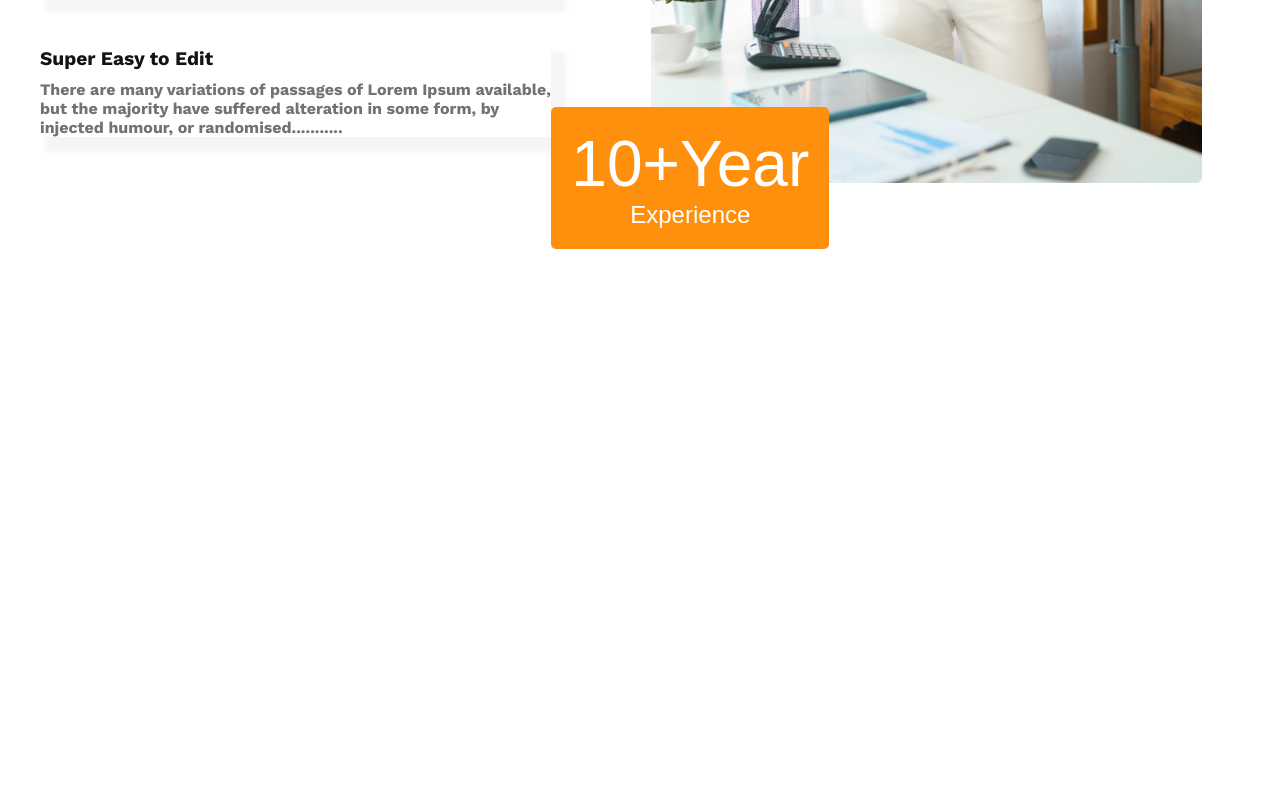
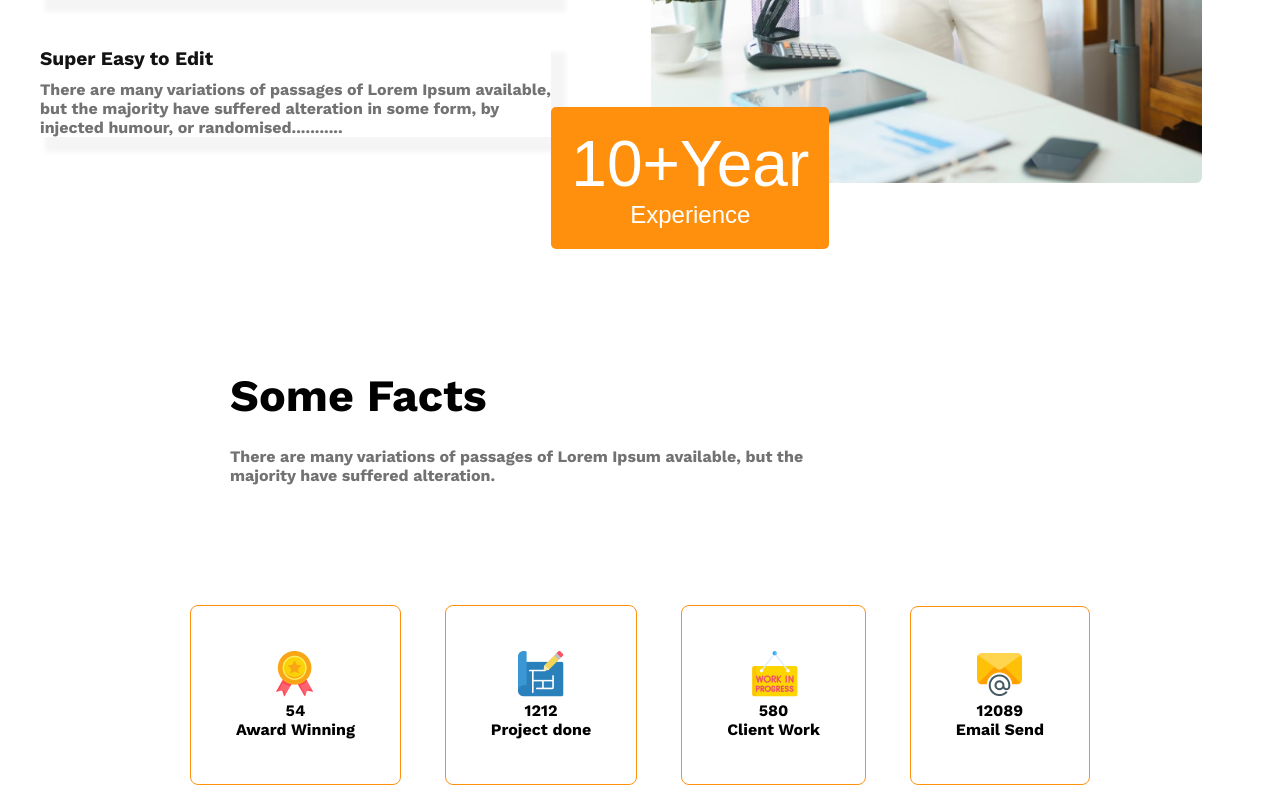
Before and after one commit to ArefinShaon/architects-main, a plain HTML site: page index.html in a window 1280 px wide. Shown: the part 2628-3413 px from the top of the page. Before the commit the page ends 2997 px from the top, so only its background shows below. Drawn offline with nearby package versions, Linux system fonts and the light colour scheme.

Commit message:
Fact section added'

```diff
--- a/index.html
+++ b/index.html
@@ -106,6 +106,22 @@
 
             </div>
         </section>
+        <!-- Fact Section  -->
+        <section>
+            <h2 class="fact-header">Some Facts</h2>
+            <p class="fact-description">There are many variations of passages of Lorem Ipsum available, but the majority have suffered alteration.</p>
+            <div class="fact-container">
+                <div class="fact-item"><img src="images/icons/ribon.png" alt="">
+                <br>54 <br>Award Winning</div>
+                <div class="fact-item"><img src="images/icons/projects.png" alt="">
+                <br>1212 <br>Project done</div>
+                <div class="fact-item"><img src="images/icons/customers.png" alt="">
+                <br>580 <br>Client Work</div>
+                <div class="fact-item"><img src="images/icons/email.png" alt="">
+                <br>12089 <br>Email Send</div>
+
+            </div>
+        </section>
     </main>
 </body>
 
--- a/styles/style.css
+++ b/styles/style.css
@@ -112,63 +112,111 @@ nav>ul {
 .feature-text {
     color: #727272;
 }
+
 /* Love section style  */
 .vertical {
     border-left: 6px solid #FF900E;
     width: 5px;
-height: 106px;
+    height: 106px;
 }
-.section-header{
+
+.section-header {
     display: flex;
     margin-bottom: 20px;
 }
-.skill-container{
+
+.skill-container {
     display: flex;
     width: 100%;
     max-width: 1200px;
     margin: 0 auto;
     margin-top: 220px;
 }
-.skill-description{
+
+.skill-description {
     font-weight: 400;
     color: #727272;
     margin-bottom: 25px;
 }
-.skill{
-   box-shadow: 10px 10px 5px 5px whitesmoke;
+
+.skill {
+    box-shadow: 10px 10px 5px 5px whitesmoke;
 }
-.love-header{
+
+.love-header {
     font-size: 2.8rem;
     width: 80%;
 }
-.skill-names{
+
+.skill-names {
     width: 50%;
 }
-.skill-img > img{
+
+.skill-img>img {
     width: 80%;
     margin-left: 100px;
 
 }
-.skill-title{
+
+.skill-title {
     color: #131313;
     font-size: 1.2rem;
     margin-bottom: 10px;
 }
-.skill-text{
+
+.skill-text {
     color: #727272;
     margin-bottom: 50px;
 }
-#yr-btn{
+
+#yr-btn {
     font-size: 4rem;
 }
-#yr-last{
+
+#yr-last {
     font-size: 1.5rem;
 }
- #year-button{
+
+#year-button {
     position: relative;
     bottom: 100px;
 }
 
+/* Fact Section Style  */
+.fact-header {
+    font-size: 2.8rem;
+    margin-left: 230px;
+    margin-bottom: 25px;
+}
+
+.fact-description {
+    font-weight: 400;
+    color: #727272;
+    width: 80%;
+    max-width: 600px;
+    margin-left: 230px;
+    margin-bottom: 120px;
+}
+
+.fact-container {
+    display: flex;
+    align-items: center;
+    justify-content: space-between;
+    width: 100%;
+    max-width: 900px;
+    margin: 0 auto;
+}
+.fact-item{
+    border: 1px solid #FF900E;
+    border-radius: 8px;
+   padding: 45px;
+   text-align: center;
+}
+:hover.fact-item{
+transform: rotate(45deg) ;
+background-color: #FF900E;
+
+}
 /* Responsive */
 @media only screen and (max-width: 600px) {
     .feature-container {
@@ -200,14 +248,23 @@ height: 106px;
         gap: 20px;
         padding: 15px
     }
-    .skill-container{
+
+    .skill-container {
         flex-direction: column;
         align-items: center;
         margin: 0 auto;
         margin-top: 20px;
     }
-    .skill-img > img{
+
+    .skill-img>img {
         width: 80%;
-       margin: 12px;
+        margin: 12px;
+    }
+    .fact-header,.fact-description{
+        margin-left: 30px;
+    }
+    .fact-container{
+        flex-direction: column;
+        gap: 5px;
     }
 }
```
